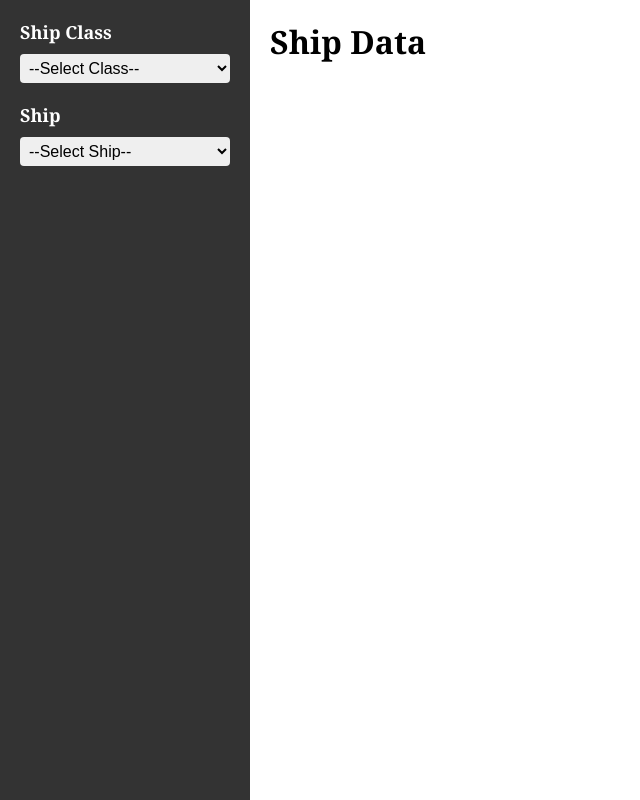
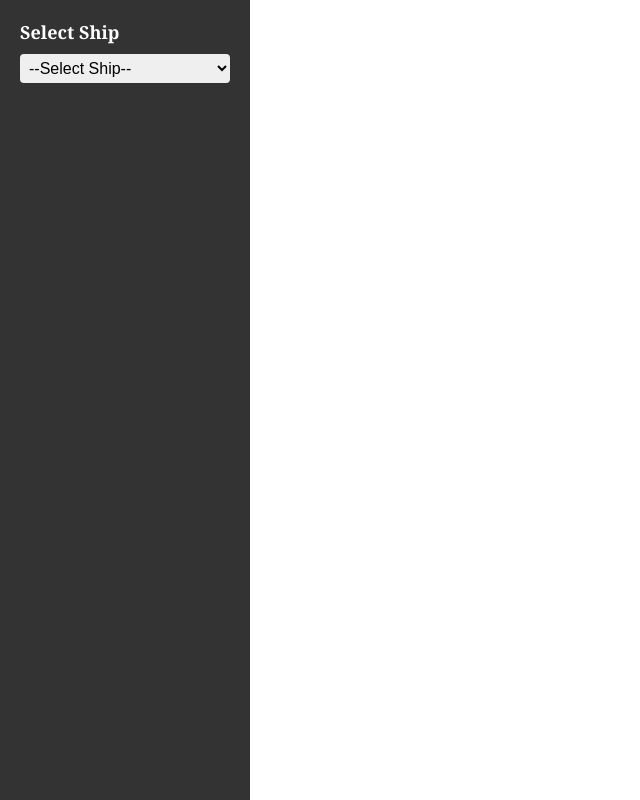
Before and after one commit to DescartesILG/ApexLogILG, a plain HTML site: page index.html in a window 1280 px wide. Shown: the whole page, without its empty margins (0-640 px from the left). Drawn offline with Linux system fonts and the light colour scheme.

Commit message:
Update index.html

```diff
--- a/index.html
+++ b/index.html
@@ -8,35 +8,19 @@
 </head>
 <body>
     <div class="container">
-        <!-- Sidebar -->
-        <aside class="sidebar">
-            <h2>Ship Class</h2>
-            <select id="ship-class">
-                <option value="">--Select Class--</option>
-                <option value="battleship">Battleship</option>
-                <option value="carrier">Carrier</option>
-                <option value="battlecruiser">Battlecruiser</option>
-                <option value="auxiliary">Auxiliary Ship</option>
-                <option value="cruiser">Cruiser</option>
-                <option value="destroyer">Destroyer</option>
-                <option value="frigate">Frigate</option>
-                <option value="corvette">Corvette</option>
-                <option value="aircraft">Aircraft</option>
-            </select>
-
-            <h2>Ship</h2>
+        <div class="sidebar">
+            <h2>Select Ship</h2>
             <select id="ship">
                 <option value="">--Select Ship--</option>
+                <option value="Jaegar">Jaegar</option>
+                <option value="Io">Io</option>
             </select>
-        </aside>
+        </div>
+        <div class="main" id="ship-display">
+            <!-- Ship variants will appear here -->
+        </div>
+    </div>
 
-        <!-- Main Content -->
-        <main class="content">
-            <h1>Ship Data</h1>
-            <div id="ship-display">
-                <!-- Ship tiles will appear here via JS -->
-            </div>
-        </main>
-    </div>
+    <script src="script.js"></script>
 </body>
 </html>
```
